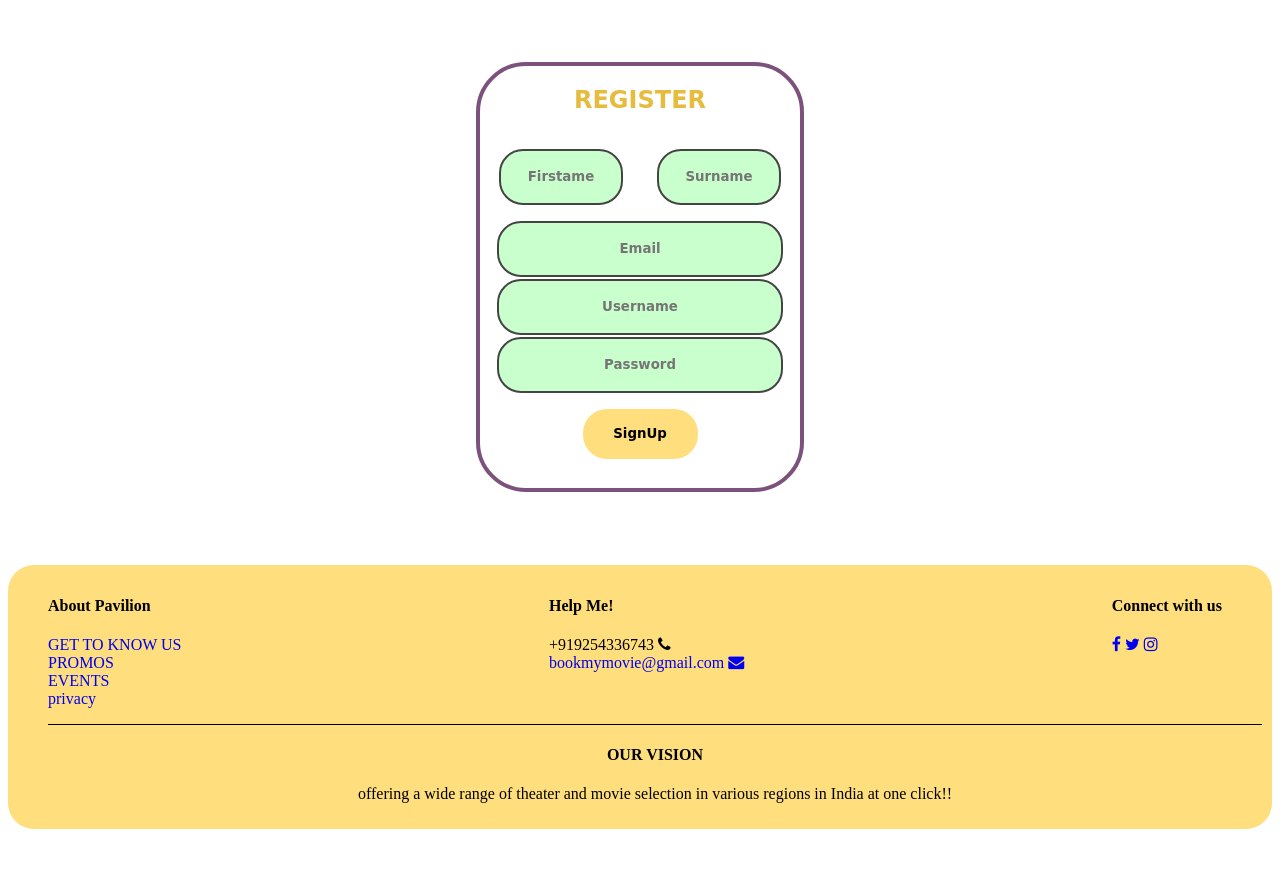
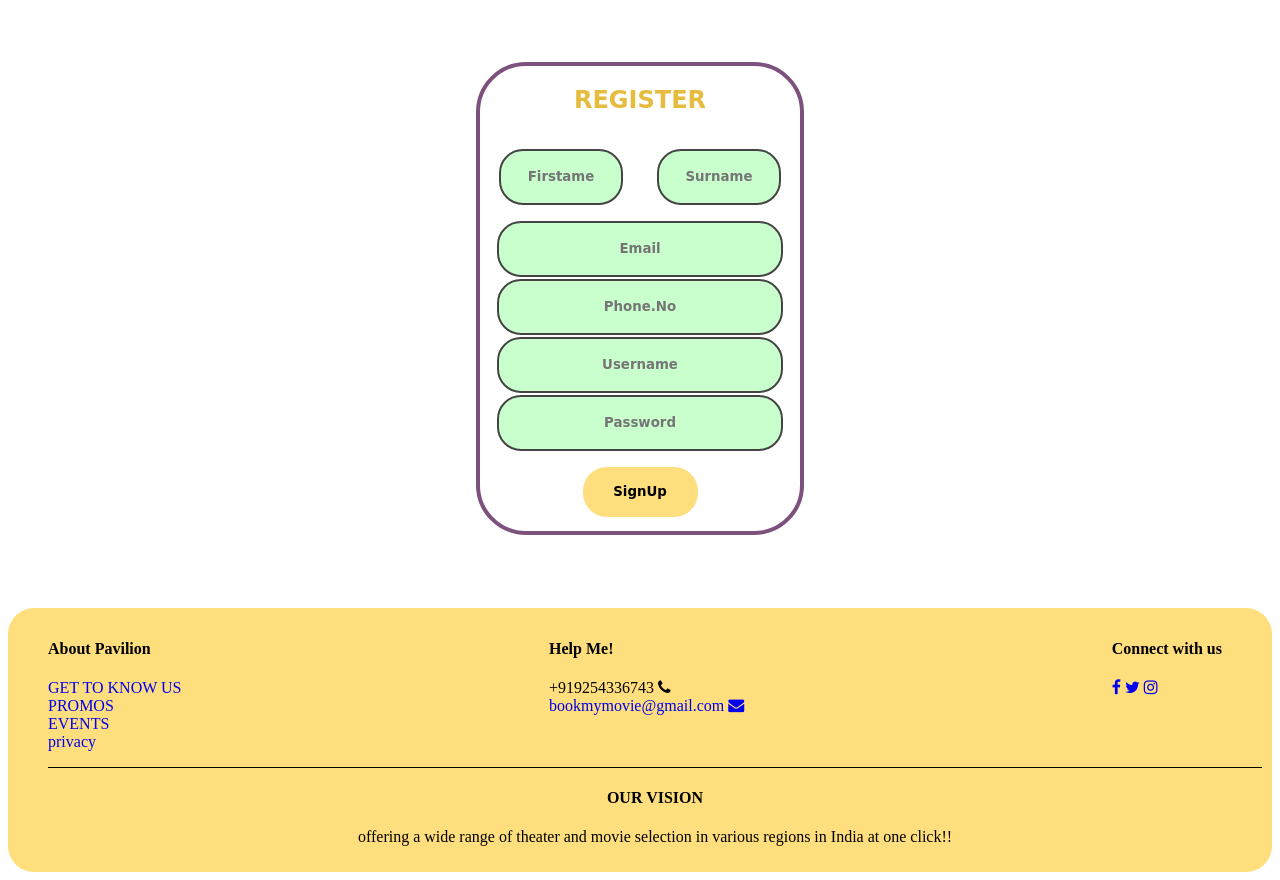
Before and after one commit to AtharvArolkar/Movie-Purchase-Website, a PHP site: page /register.html in a window 1280 px wide. Shown: the part 161-1041 px from the top of the page. Before the commit the page ends 990 px from the top, so only its background shows below. Run offline with PHP 8.4, Linux system fonts and the light colour scheme.

Commit message:
added little form validation

```diff
--- a/loginreg.css
+++ b/loginreg.css
@@ -78,7 +78,7 @@ body{
     border: 4px solid rgb(124, 81, 124);
     border-radius: 50px;
     width: 320px;
-    height: 422px;
+    height: 465px;
     background-color: #ffffff54;
     transform: translate(-50%,0%);
 }
--- a/register.html
+++ b/register.html
@@ -55,14 +55,17 @@
         <div id="loginbkgrd1">
             <div id="register">
                 <div><h2 id="loginheader">REGISTER</h2></div>
+                <form>
                 <div>
-                    <span><input type="text" name="firstname" id="firstname" class="regname" placeholder="Firstame"></span>
-                    <span><input type="text" name="suname" id="surname" class="regname" placeholder="Surname"></span>
+                    <span><input type="text" name="firstname" id="firstname" class="regname" placeholder="Firstame" required></span>
+                    <span><input type="text" name="suname" id="surname" class="regname" placeholder="Surname" required></span>
                 </div>
-                <div><input type="email" name="email" id="email" class="essentials1" placeholder="Email"></div>
-                <div><input type="text" name="username" id="username" class="essentials1" placeholder="Username"></div>
-                <div><input type="password" name="password" id="password" class="essentials1" placeholder="Password"></div>
-                <div><button id="loginbutton" class="button1"> SignUp</button></div>
+                <div><input type="email" name="email" id="email" class="essentials1" placeholder="Email" required></div>
+                <div><input type="text" name="number" id="number" class="essentials1" placeholder="Phone.No" required></div>
+                <div><input type="text" name="username" id="username" class="essentials1" placeholder="Username" required></div>
+                <div><input type="password" name="password" id="password" class="essentials1" placeholder="Password" required></div>
+                <div><button type="submit" id="loginbutton" class="button1"> SignUp</button></div>
+                </form>
         </div>
     </content>
 
```
